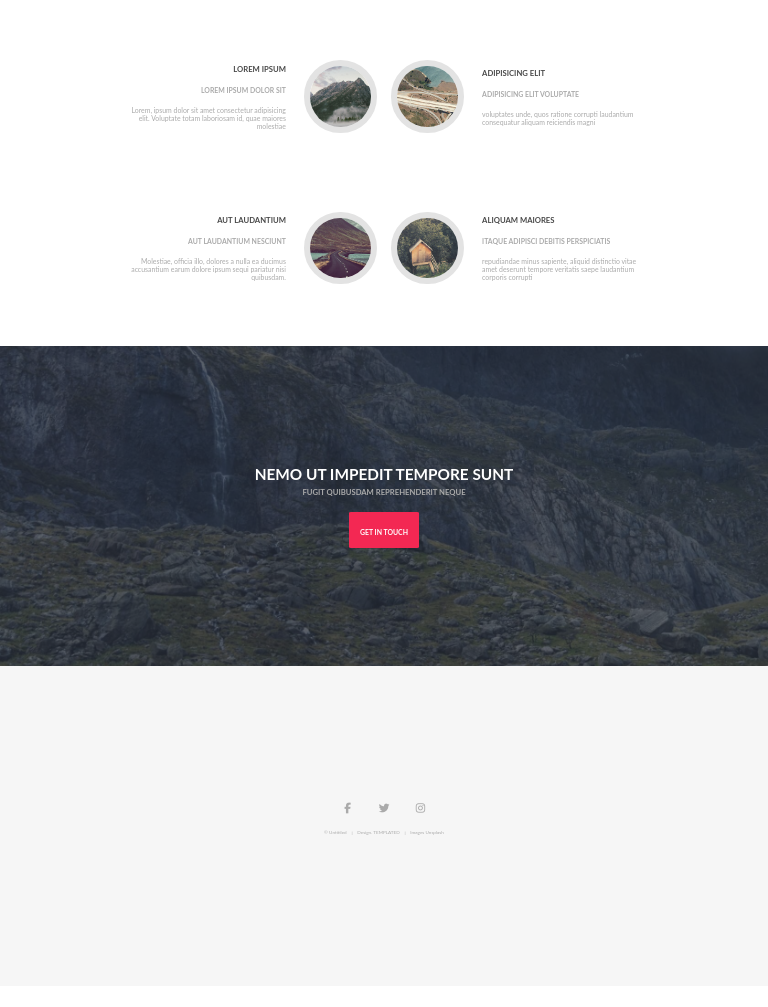
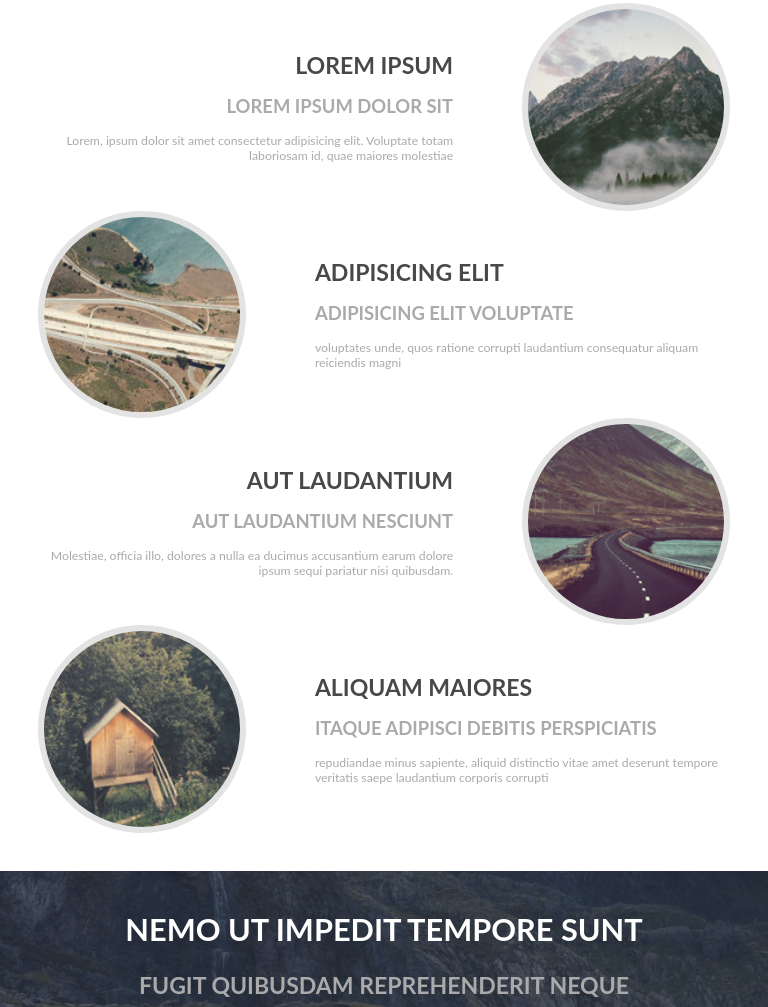
Before and after one commit to Gueshjose/Spatial_Master_Jose, a plain HTML site: page index.html in a window 768 px wide. Shown: the part 1977-2984 px from the top of the page. Before the commit the page ends 2963 px from the top, so only its background shows below. Drawn offline with Linux system fonts and the light colour scheme.

Commit message:
fin media query tablet

```diff
--- a/index.html
+++ b/index.html
@@ -69,7 +69,7 @@
             <h2>Mauris Vulputate dolor</h2>
             <h3>Feugiat sed lorem ipsum magna</h3>
         </div>
-        <div id="CasseLesCouilles">
+        <div >
             <div>
                 <div class="texte">
                     <h4>Lorem ipsum</h4>
--- a/public/sass/style.sass
+++ b/public/sass/style.sass
@@ -516,57 +516,63 @@ footer
                         width: 25%
                         height: 6vh
                         font-size: 2.5vw
-            &:nth-of-type(3)
-                #dTitre
-                    height: 10vh
-                    align-content: center
+        &:nth-of-type(3)
+            #dTitre
+                height: 10vh
+                align-content: center
                 h2
                     font-size: 4vw
                     text-align: center
-                    h3
-                        font-size: 3vw
-                        text-align: center
+                h3
+                    font-size: 3vw
+                    text-align: center
+            div
+                width: 90%
+                margin: 2% auto
                 div
-                    width: 90%
-                    div
-                        width: 70%
-                        margin: 2% 0
-                        .texte
-                            width: 100%
-                            flex-direction: column
-                            height: 15vh
-                            h4
-                                font-size: 3.5vw
-                                text-transform: uppercase
-                            h5
-                                font-size: 3vw
-                                text-transform: uppercase
-                                color: #aaaaaa
-                            p
-                                font-size: 2.8vw
-                                color: #aaaaaa
-                            &:nth-of-type(even)
-                                flex-direction: row
-                                justify-content: space-evenly
-                                h4
-                                    margin-bottom: 5%
-                                h5
-                                    margin-bottom: 3%
-                                p
-                                    margin-bottom: 3%
+                    width: 100%
+                    margin: auto 0
+                    .texte
+                        width: 60%
+                        flex-direction: column
+                        justify-content: space-evenly
+                        height: 15vh
+                        h4
+                            font-size: 3vw
+                            text-transform: uppercase
+                        h5
+                            font-size: 2.4vw
+                            text-transform: uppercase
+                            color: #aaaaaa
+                        p
+                            font-size: 1.6vw
+                            color: #aaaaaa
 
-                        .dImg
-                            width: 95%
+                    .dImg
+                        width: 30%
+        &:nth-of-type(4)
+            height: 28vh
+            div
+                height: 28vh
+                h2
+                    font-size: 4vw
+                    margin-bottom: 3%
+                h3
+                    font-size: 3vw
+                button
+                    width: 25%
+                    height: 40px
+                    a
+                        font-size: 2.5vw
 
-                        &:nth-of-type(odd)
-                            text-align: center
-                            p
-                                text-align: center
+    footer
+        width: 100%
+        height: 26vh
 
-                        &:nth-of-type(even)
-                            text-align: center
-                            flex-direction: column-reverse
-                            justify-content: space-evenly
-                            p
-                                text-align: center
+        div
+            margin-bottom: 2%
+            i
+                font-size: 3.2vw
+            pre
+                font-size: 2.2vw
 @media (min-width:1024px) and (max-width:1439px)
```
Also changed, not shown: public/css/style.css, 1 other file.
